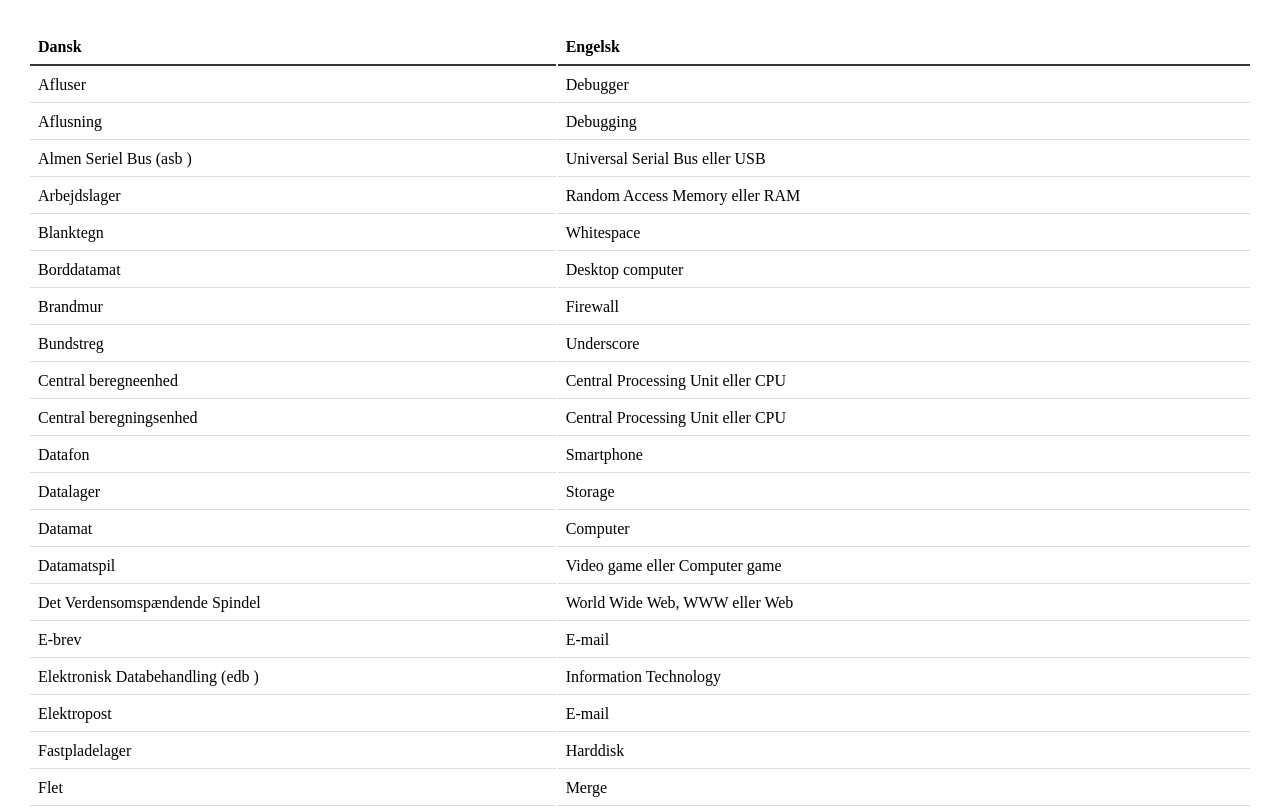
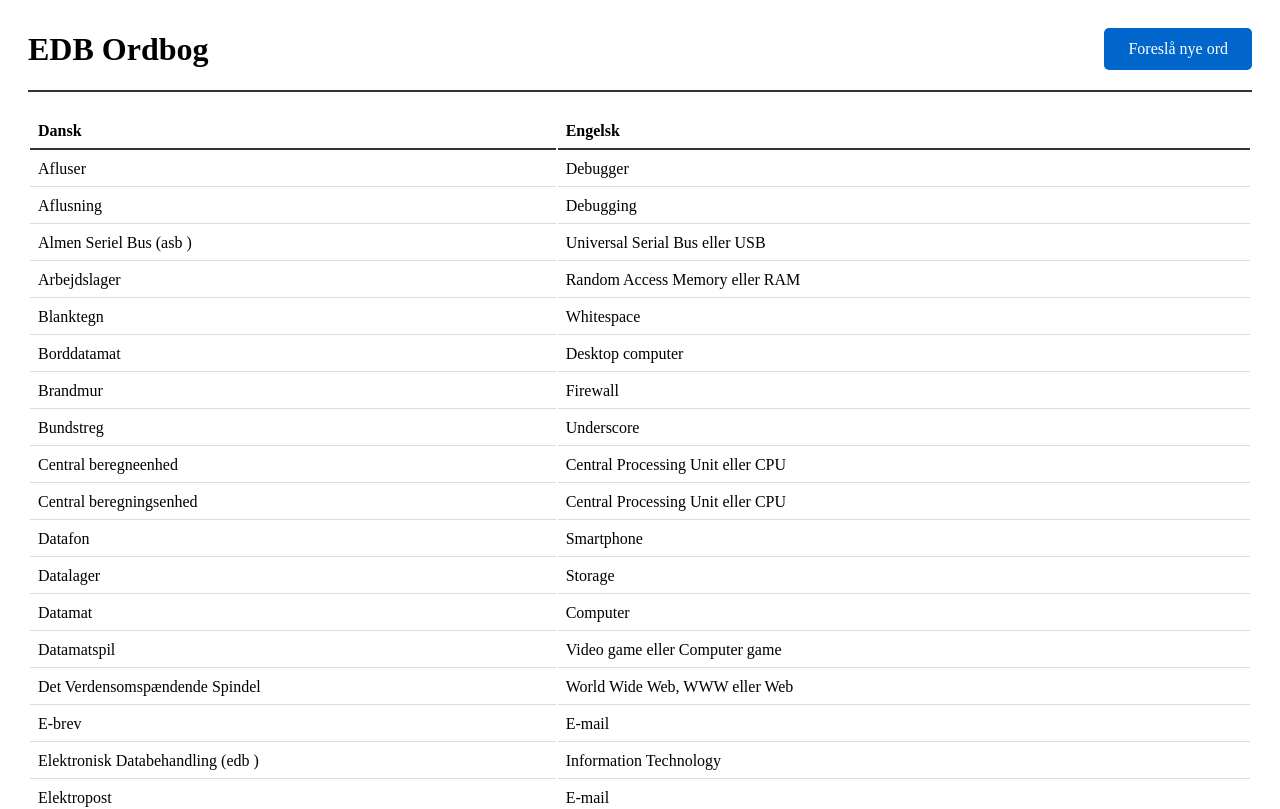
Before and after one commit to AtToftegaard/topdatamat, a Vue app: page / in a window 1280 px wide. Shown: the top 809 px of the page. Built offline with nearby package versions, Linux system fonts and the light colour scheme; the HTML template or start-up script is replaced by a standard one.

Commit message:
Add button for new words.

```diff
--- a/src/App.vue
+++ b/src/App.vue
@@ -1,5 +1,15 @@
 <template>
   <div class="center">
+    <div class="header">
+      <h1>EDB Ordbog</h1>
+      <a
+        href="https://github.com/AtToftegaard/topdatamat/edit/main/src/assets/dictionary.json"
+        target="_blank"
+        class="contribute-btn"
+      >
+        Foreslå nye ord
+      </a>
+    </div>
     <table>
       <thead>
         <tr>
--- a/src/assets/App.css
+++ b/src/assets/App.css
@@ -2,6 +2,35 @@
     max-width: 1400px;
     margin: 0 auto;
     padding: 20px;
+}
+
+.header {
+    display: flex;
+    justify-content: space-between;
+    align-items: center;
+    margin-bottom: 20px;
+    padding-bottom: 20px;
+    border-bottom: 2px solid #333;
+}
+
+.header h1 {
+    margin: 0;
+    font-size: 2em;
+}
+
+.contribute-btn {
+    display: inline-block;
+    padding: 12px 24px;
+    background-color: #0066cc;
+    color: white;
+    text-decoration: none;
+    border-radius: 5px;
+    font-weight: 500;
+    transition: background-color 0.3s ease;
+}
+
+.contribute-btn:hover {
+    background-color: #0052a3;
 }
 
 table {
@@ -47,4 +76,14 @@ tr {
     tbody {
         column-count: 1;
     }
+
+    .header {
+        flex-direction: column;
+        gap: 15px;
+        text-align: center;
+    }
+
+    .header h1 {
+        font-size: 1.5em;
+    }
 }
```
